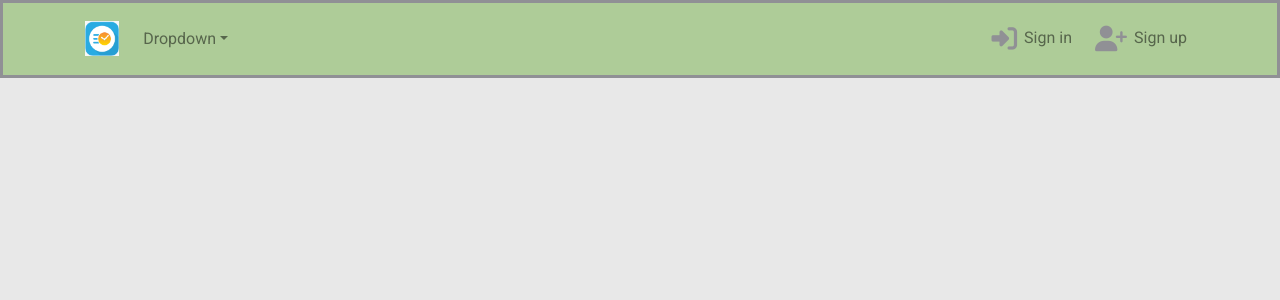
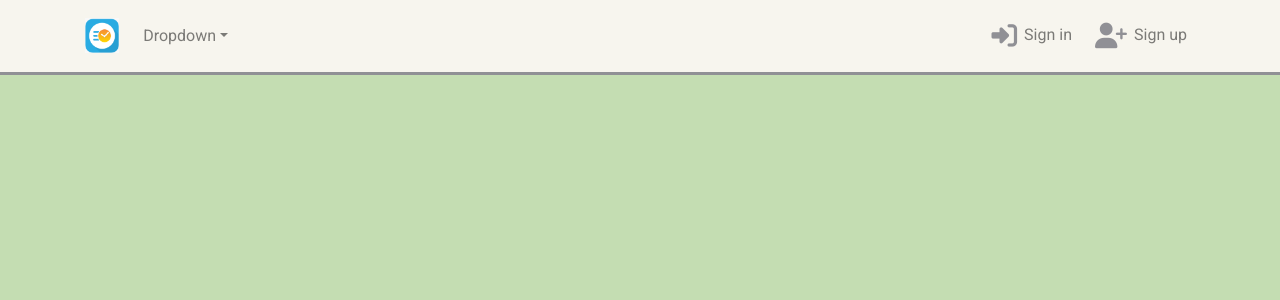
Before and after one commit to julamifra/productivity-app, a React (Create React App) app: page / in a window 1280 px wide. Shown: the top 300 px of the page. Built offline with nearby package versions, Linux system fonts and the light colour scheme; a web font is replaced by a local one.

Commit message:
modify colors

```diff
--- a/src/App.module.css
+++ b/src/App.module.css
@@ -1,6 +1,8 @@
 .App {
     font-family: "Roboto", sans-serif;
-    background-color: #e8e8e8;
+    /* background-color: #f7f5ee; */
+    background-color: #c4ddb2;
+    /* background-color: #e8e8e8; */
     min-height: 100vh;
 }
 
--- a/src/styles/NavBar.module.css
+++ b/src/styles/NavBar.module.css
@@ -1,4 +1,4 @@
 .NavBar {
-    background-color: #aecc98;
-    border: 3px solid #909095;
+    background-color: #f7f5ee;
+    border-bottom: 3px solid #909095;
 }
```
